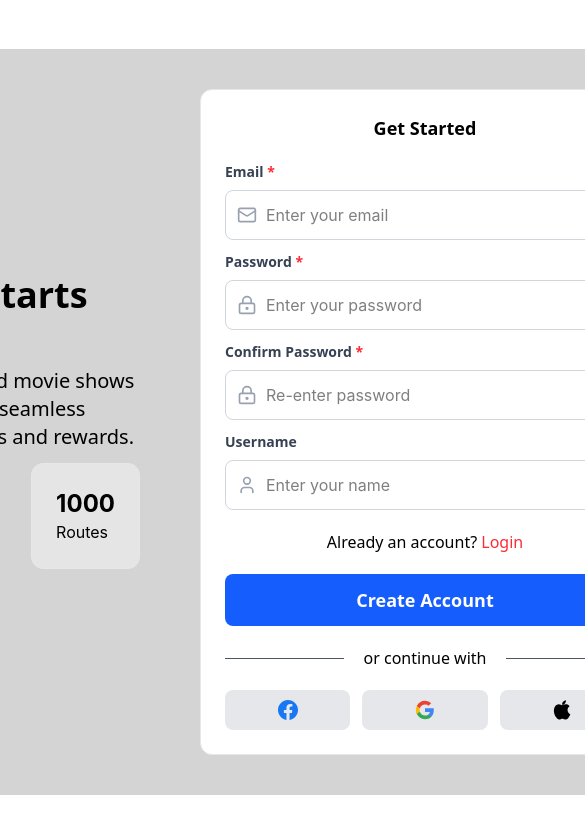
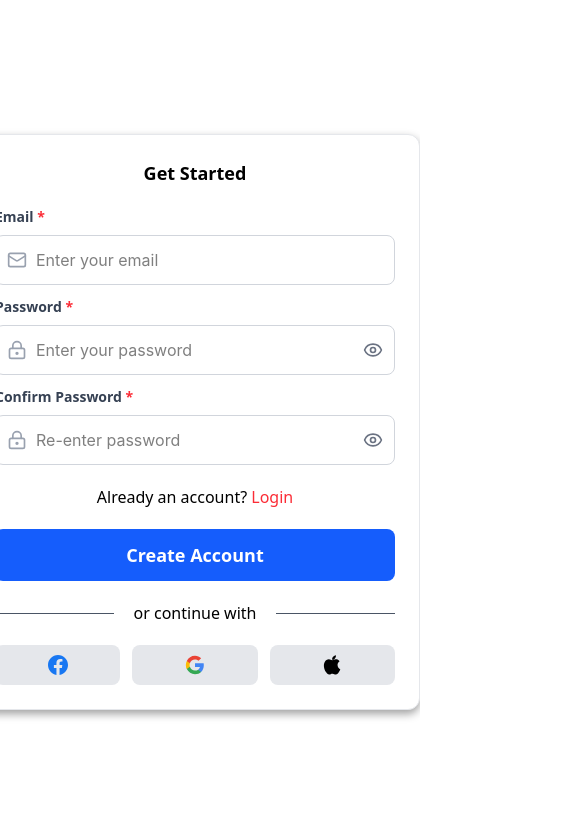
Before and after one commit to Gokulpandi678/tickNtrip, a React app: page /register in a window 390 px wide. Shown: the top 834 px of the page, 585 px wide, since content can reach past the window. Built offline with nearby package versions, Linux system fonts and the light colour scheme; the HTML template or start-up script is replaced by a standard one.

Commit message:
input validations added

```diff
--- a/src/App.jsx
+++ b/src/App.jsx
@@ -1,13 +1,14 @@
 import { useState } from "react";
 import "./App.css";
 import { Routes, BrowserRouter, Route } from "react-router-dom";
-import { Login, Register } from "./pages";
+import { Home, Login, Register } from "./pages";
 
 const App = () => {
   return (
-    <div className="min-h-screen">
+    <div className="min-h-screen mx-3 lg:mx-0">
       <BrowserRouter>
         <Routes>
+          <Route path="/" element={<Home />}/>
           <Route path="/login" element={<Login />} />
           <Route path="/register" element={<Register />}/>
         </Routes>
--- a/src/components/features/auth/LoginForm.jsx
+++ b/src/components/features/auth/LoginForm.jsx
@@ -8,7 +8,7 @@ import { OAuth } from "./OAuth";
 
 export const LoginForm = () => {
   const navigate = useNavigate();
-  const [error, setError] = useState(null);
+  const [error, setError] = useState({});
   const [isSendOtpModal,setIsSendOtpModal] = useState(false);
   const [isVerifyOtpModal, setIsVerifyOtpModal] = useState(false);
   const [isResetPassword, setIsResetPassword] = useState(false);
@@ -38,11 +38,17 @@ export const LoginForm = () => {
   ];
 
   const handleLogin = () => {
-    if (
-      formData.email.trim().length <= 0 ||
-      formData.password.trim().length <= 0
-    ) {
-      setError("Please fill all the fields");
+    if (formData.email.trim().length <= 0 && formData.password.trim().length <= 0 ) {
+      setError({default:"Please fill all the fields"});
+      return;
+    } else if(formData.email.trim().length <= 0){
+      setError({...error,email:"Please enter your email"});
+    } else if(!formData.email.includes("@") || !formData.email.includes(".")){
+      setError({email:"Please enter a valid email"});
+    } else if(formData.password.trim().length <= 0){
+      setError({password:"Please enter your password"});
+    } else {
+      console.log("success")
       return;
     }
   };
@@ -73,7 +79,7 @@ export const LoginForm = () => {
           Welcome Back
         </h2>
 
-        {error && <Alert type="error" message={error} />}
+        {error.default?.length>0 && <Alert type="error" message={error.default} />}
 
         <form action="" className="space-y-3">
           {formFields.map((item, i) => (
@@ -86,7 +92,7 @@ export const LoginForm = () => {
               onChange={item.onChange}
               value={item.value}
               icon={item.icon}
-              // error={error}  TODO
+              error={error.email?.length>0 && item.label === "Email" ? error.email : error.password?.length>0 && item.label==="Password"? error.password : null}
             />
           ))}
         </form>
--- a/src/components/features/auth/RegisterForm.jsx
+++ b/src/components/features/auth/RegisterForm.jsx
@@ -7,7 +7,7 @@ import { OAuth } from "./OAuth";
 
 export const RegisterForm = () => {
   const navigate = useNavigate();
-  const [error, setError] = useState("");
+  const [error, setError] = useState({});
   const [showVerifyOtpModal, setShowVerifyOtpModal] = useState(false);
   const [formData, setFormdata] = useState({
     name: "",
@@ -48,17 +48,7 @@ export const RegisterForm = () => {
       onChange: (e) => {
         setFormdata({ ...formData, confirmPassword: e.target.value });
       },
-    },
-    {
-      label: "Username",
-      placeholder: "Enter your name",
-      required: false,
-      icon: <User size={20} />,
-      value: formData.name,
-      onChange: (e) => {
-        setFormdata({ ...formData, name: e.target.value });
-      },
-    },
+    }
   ];
 
   const handleLogin = () => {
@@ -67,20 +57,20 @@ export const RegisterForm = () => {
       formData.password.trim().length <= 0 ||
       formData.confirmPassword.trim().length <= 0
     ) {
-        setError("Please fill all the fields");
+        setError({default:"Please fill all the fields"});
         return;
 
+    } else if(!formData.email.includes("@") || !formData.email.includes(".")){
+      setError({email:"Please enter a valid email"});
+      return;
+
     } else if (formData.password.trim().length < 8) {
-        setError("Password length should be greater than 8");
+        setError({password:"Password length should be greater than 8"});
         return;
 
     } else if (formData.password !== formData.confirmPassword) {
-        setError("Confirm password does not match");
+        setError({confirmPassword:"Confirm password does not match"});
         return;
-
-    } else if(!formData.email.includes("@") || !formData.email.includes(".")){
-      setError("Please enter a valid email");
-      return;
 
     } else {
         setShowVerifyOtpModal(true);
@@ -104,7 +94,7 @@ export const RegisterForm = () => {
           Get Started
         </h2>
 
-        {error != "" ? <Alert type="error" message={error} /> : <></>}
+        {error.default?.length>0 && <Alert type="error" message={error.default} />}
 
         <form action="" className="space-y-3">
           {formFields.map((item, i) => (
@@ -117,6 +107,10 @@ export const RegisterForm = () => {
               onChange={item.onChange}
               value={item.value}
               icon={item.icon}
+              error={
+                error.email?.length>0 && item.label === "Email" ? error.email :
+                error.password?.length>0 && item.label==="Password"? error.password :
+                error.confirmPassword?.length>0 && item.label==="Confirm Password"? error.confirmPassword : null}
             />
           ))}
         </form>
--- a/src/components/features/otp/SendOtp.jsx
+++ b/src/components/features/otp/SendOtp.jsx
@@ -23,13 +23,13 @@ export const SendOtp = ({ isOpen, onClose }) => {
     <Card>
       <div className="space-y-3">
         <div>
-        <h3 className="header-text">Enter your email</h3>
         {/* <h3 className="text-sm">
           We will send you an OTP to verify your email
        </h3> */}
         </div>
         {error !== "" && <Alert type="error" message={error} />}
         <Input
+          label="Enter your email"
           type="text"
           icon={<Mail size={20} />}
           placeholder="sample@xyz.com"
--- a/src/components/features/otp/VerifyOtp.jsx
+++ b/src/components/features/otp/VerifyOtp.jsx
@@ -53,7 +53,6 @@ export const VerifyOtp = ({ isOpen, onClose, onResend, mail }) => {
     return (
       fMail[0].substring(0, 3) +
       "***" +
-      fMail[0].substring(fMail[0].length - 3, fMail[0].length) +
       "@" +
       fMail[1]
     );
--- a/src/components/ui/Input.jsx
+++ b/src/components/ui/Input.jsx
@@ -35,7 +35,7 @@ export const Input = ({
   }
 
   return (
-    <div className={`w-full relative ${className}`}>
+    <div className={`lg:w-100 w-full relative ${className}`}>
       {label && (
         <label className="block input-label font-poppins font-semibold text-gray-700 mb-2">
           {label} {required && <span className="text-red-500">*</span>}
--- /dev/null
+++ b/src/pages/Home.jsx
@@ -0,0 +1,14 @@
+import React from 'react'
+import { useNavigate } from 'react-router-dom'
+import { Button } from '../components/ui';
+
+export const Home = () => {
+    const navigate = useNavigate();
+
+  return (
+    <div className='mx-5 mt-2 flex gap-5 '>
+        <Button onClick={() => navigate("/login")}>Login</Button>
+        <Button onClick={() => navigate("/register")} variant='secondary'>Signup</Button>
+    </div>
+  )
+}
--- a/src/pages/Register.jsx
+++ b/src/pages/Register.jsx
@@ -20,8 +20,8 @@ export const Register = () => {
 
   return (
     <div className="flex items-center min-h-screen justify-center">
-      <div className="flex items-center p-10 space-x-15 bg-neutral-300 rounded-2xl">
-        <div className="space-y-3 w-100">
+      <div className="flex items-center lg:p-10 space-x-15 lg:bg-neutral-300 rounded-2xl flex-wrap justify-center drop-shadow-neutral-400 drop-shadow-lg">
+        <div className="space-y-3 w-100 hidden lg:block">
           <p className="font-poppins text-4xl font-bold">
             Your Journey Starts Here
           </p>
--- a/src/pages/index.js
+++ b/src/pages/index.js
@@ -1,2 +1,3 @@
 export * from './Login'
 export * from './Register'
+export * from './Home'
```
